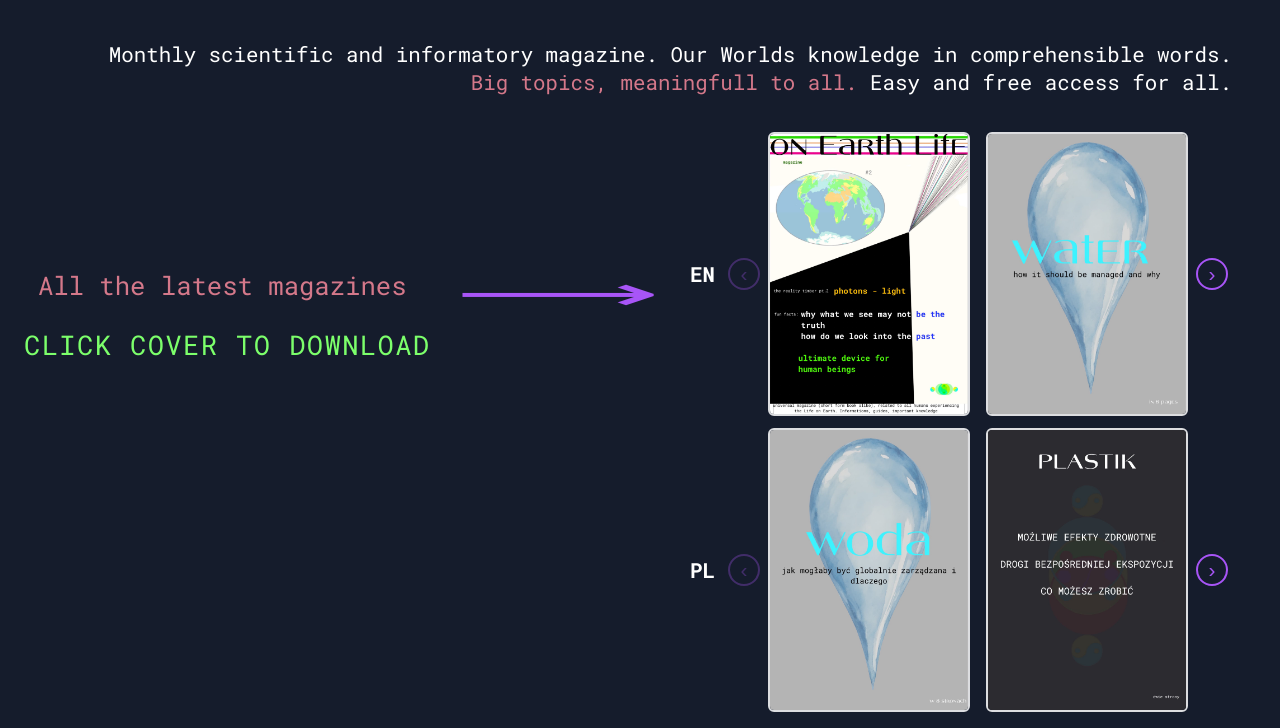
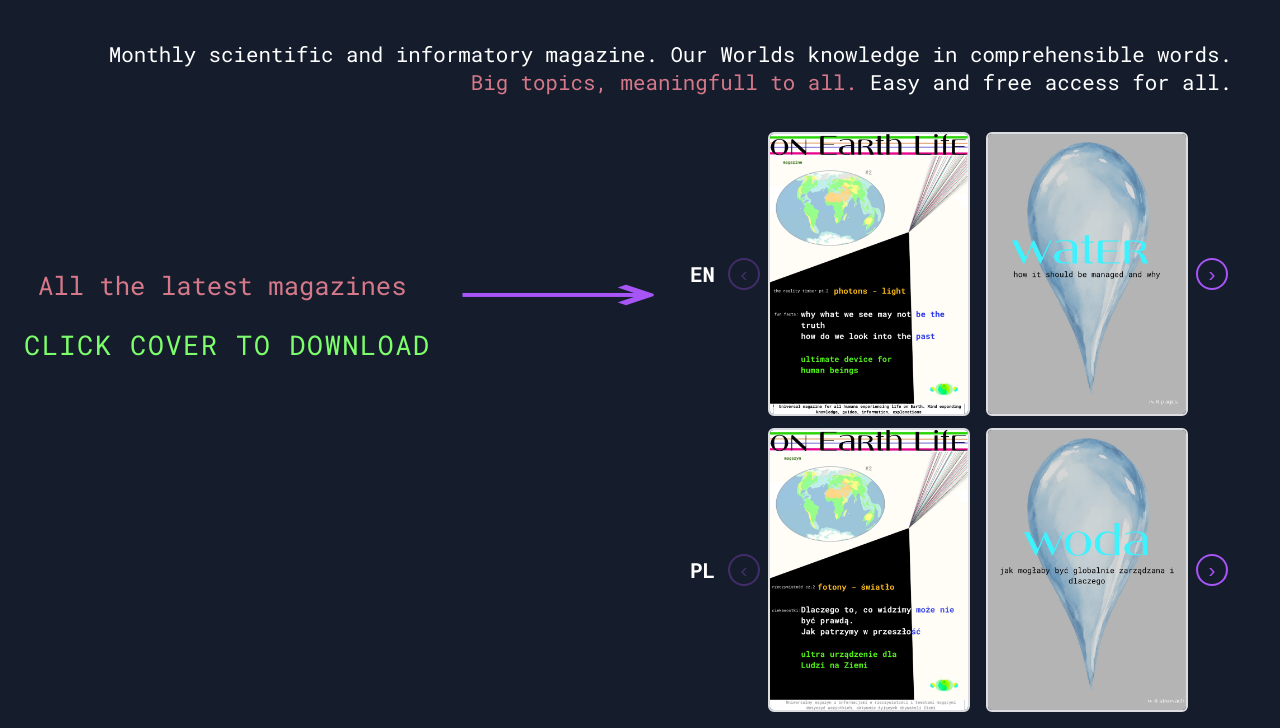
Before and after one commit to WiktoriaSzu/OnEarthLife, a website built with Vite: page index.html in a window 1280 px wide. Shown: the part 440-1168 px from the top of the page. Built offline with nearby package versions, Linux system fonts and the light colour scheme.

Commit message:
Added oel2pl

```diff
--- a/index.html
+++ b/index.html
@@ -37,7 +37,7 @@
                                 <button type="button" class="carousel-nav carousel-nav-prev" data-target="imageRowEng" aria-label="Scroll English covers left">&#8249;</button>
                                 <div class="image-row" id="imageRowEng">
                                     <div class="cover-wrap">
-                                        <img src="static/files/oel2angcover.jfif" alt="Oel2ang cover" data-pdf="static/files/oel2ang.pdf">
+                                        <img src="static/files/oel2coveren.jfif" alt="Oel2ang cover" data-pdf="static/files/oel2ang.pdf">
                                     </div>
                                     <div class="cover-wrap">
                                         <img src="static/files/wodaengcover.jfif" alt="Wodaang cover" data-pdf="static/files/wodaang.pdf">
@@ -57,6 +57,9 @@
                             <div class="carousel">
                                 <button type="button" class="carousel-nav carousel-nav-prev" data-target="imageRowPl" aria-label="Scroll Polish covers left">&#8249;</button>
                                 <div class="image-row" id="imageRowPl">
+                                    <div class="cover-wrap">
+                                        <img src="static/files/oel2coverpl.jfif" alt="Woda cover" data-pdf="static/files/oel2pol.pdf">
+                                    </div>
                                     <div class="cover-wrap">
                                         <img src="static/files/wodapolcover.jfif" alt="Woda cover" data-pdf="static/files/wodapol.pdf">
                                     </div>
```
Also changed, not shown: static/files/oel2angcover.jfif (deleted), static/files/oel2coveren.jfif (added), static/files/oel2coverpl.jfif (added), 2 other files.
